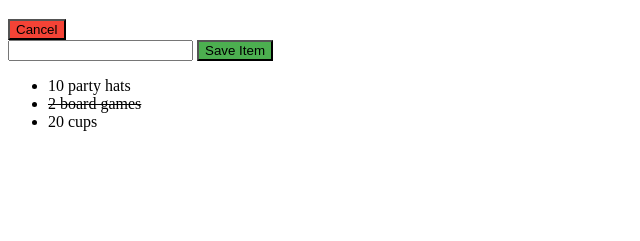
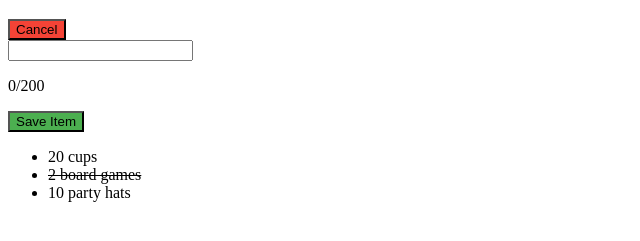
Before and after one commit to kamalogudah/vue_fundamentals, a plain HTML site: page index.html in a window 1280 px wide. Both pictures are taken after a click on the button "Save Item". Shown: the part 61-302 px from the top of the page, without its empty margins (0-640 px from the left). Drawn offline with nearby package versions, Linux system fonts and the light colour scheme.

Commit message:
Computed Properties

```diff
--- a/index.html
+++ b/index.html
@@ -20,6 +20,7 @@
 
         <div v-if="state === 'edit'" class="add-item-form">
             <input type="text" v-model="newItem" placeholdert="Add an Item" @keyup.enter="saveItem">
+            <p> {{ characterCount }}/200</p>
             <button class="btn btn-primary" v:bind:disabled="newItem.length === 0" @click="saveItem"> Save Item</button>
 
         </div>
@@ -27,7 +28,7 @@
         <!-- <a v-bind:href="newItem" target="_blank"> Dynamic Link</a> -->
 
         <ul>
-            <li v-for="item in items" :class="{strikeout: item.purchased} " @click="togglePurchased(item)"> {{ item.label }}</li>
+            <li v-for="item in reversedItems" :class="{strikeout: item.purchased} " @click="togglePurchased(item)"> {{ item.label }}</li>
         </ul>
         <p v-if="items.length == 0 ">Nice Job! You have bought all the item. </p>
     </div>
@@ -54,6 +55,16 @@
 
                 ]
             },
+            computed: {
+                characterCount: function() {
+                    return this.newItem.length;
+
+                },
+                reversedItems: function() {
+                    return this.items.slice(0).reverse();
+
+                }
+            },
             methods: {
                 saveItem: function() {
                     this.items.push({
```
